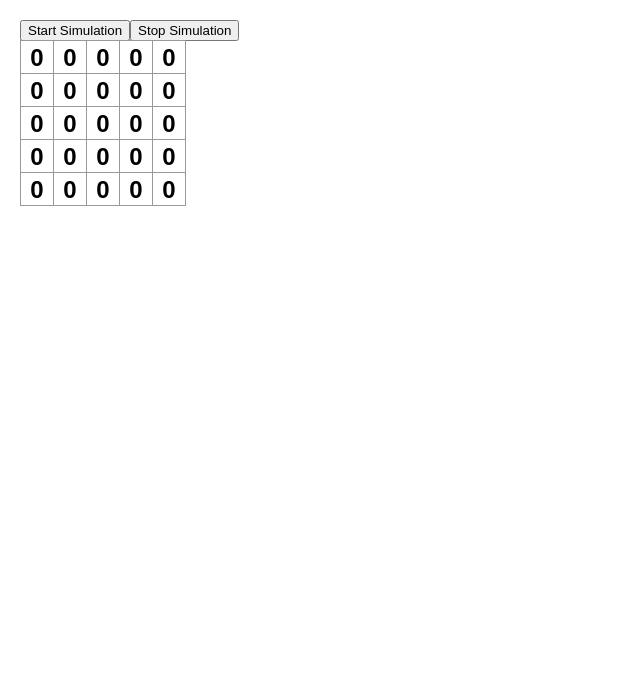
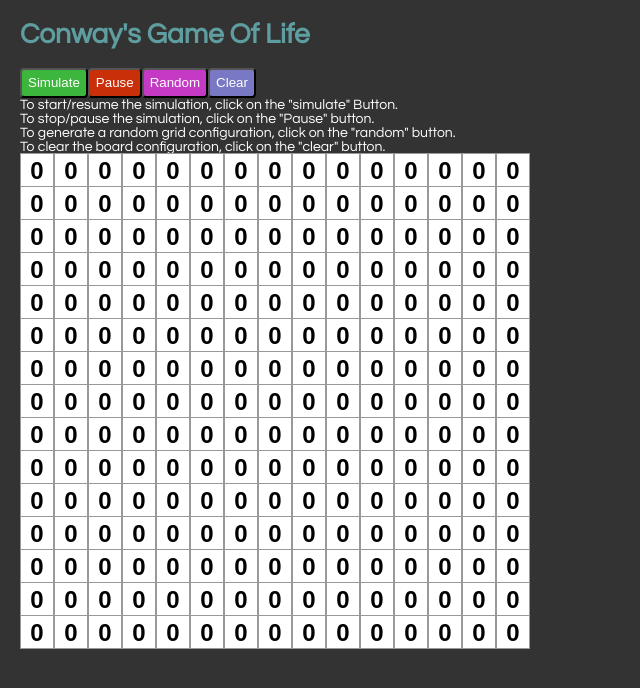
Before and after one commit to ethioeph/game-of-life-react, a React app: page / in a window 1280 px wide. Shown: the whole page, without its empty margins (0-640 px from the left). Built offline with nearby package versions, Linux system fonts and the light colour scheme.

Commit message:
finished version 1

```diff
--- a/src/index.css
+++ b/src/index.css
@@ -1,6 +1,43 @@
 body {
   font: 14px "Century Gothic", Futura, sans-serif;
   margin: 20px;
+  background-color: rgba(0, 0, 0, 0.8);
+}
+
+.App {
+  text-align: left;
+}
+
+.title{
+  color: cadetblue;
+}
+
+.button-style-green {
+  height:30px;
+  border-radius: 4px;
+  background-color: rgb(60, 182, 60);
+  color: white;
+}
+
+.button-style-red {
+  height: 30px;
+  border-radius: 4px;
+  background-color: rgb(201, 47, 9);
+  color: white;
+}
+
+.button-style-purple {
+  height: 30px;
+  border-radius: 4px;
+  background-color:rgb(197, 58, 197);
+  color: white;
+}
+
+.button-style-clear {
+  height: 30px;
+  border-radius: 4px;
+  background-color:rgb(120, 120, 197);
+  color: white;
 }
 
 ol, ul {
@@ -39,7 +76,7 @@ ol, ul {
   font-size: 24px;
   font-weight: bold;
   line-height: 34px;
-  height: 34px;
+    height: 34px;
   margin-right: -1px;
   margin-top: -1px;
   padding: 0;
--- a/src/index.js
+++ b/src/index.js
@@ -2,30 +2,10 @@ import React from 'react';
 import ReactDOM from 'react-dom';
 import './index.css';
 
-//This is a tic-tac-toe game that uses a 5 x 5 board for playing.
-/*
-//this is a class component, but since we now no longer have any state in this component we can re-write this as a functional component as shown below.
-class Square extends React.Component {
-  render() {
-    return (
-      //here note that we are passing in a function as the onClick property(prop).
-      <button className= "square"
-              onClick  = {() => this.props.onClick()}
-              >
-        {this.props.value}
-      </button>
-    );
-  }
-}
-*/
-
-//functional components takes props as input and returns 'what should be rendered'.
+//functional component for a single cell. Also determines color of cell (0: white, 1: pink).
 function Square(props){
   let cellColor;
-
-
   cellColor = props.value === 0 ? "square" : "square-red";
-
   return (
     <button className={cellColor} onClick={props.onClick}>
         {props.value}
@@ -33,85 +13,67 @@ function Square(props){
   )
 }
 
+//class component for the entire board.
 class Board extends React.Component {
 
+  //renders a cell and determines what happens when it is clicked.
   renderSquare(i) {
     return <Square value={this.props.squares[i]}
-                   onClick={()=> this.props.onClick(i)}
-                   />;//passing in a property(prop) called value to the square component.
+                   onClick={()=> this.props.onClick(i)}/>;
   }
 
+  //renders the entire board, by rendering each cell in a grid layout.
   render() {
+    var list = [];
+    for (var i = 0; i < 225; i++) {
+      list.push(i);
+    }
+
     return (
-      <div>
-        <div className="board-row">
-          {this.renderSquare(0)}
-          {this.renderSquare(1)}
-          {this.renderSquare(2)}
-          {this.renderSquare(3)}
-          {this.renderSquare(4)}
-        </div>
-        <div className="board-row">
-          {this.renderSquare(5)}
-          {this.renderSquare(6)}
-          {this.renderSquare(7)}
-          {this.renderSquare(8)}
-          {this.renderSquare(9)}
-
-        </div>
-        <div className="board-row">
-          {this.renderSquare(10)}
-          {this.renderSquare(11)}
-          {this.renderSquare(12)}
-          {this.renderSquare(13)}
-          {this.renderSquare(14)}
-        </div>
-        <div className="board-row">
-          {this.renderSquare(15)}
-          {this.renderSquare(16)}
-          {this.renderSquare(17)}
-          {this.renderSquare(18)}
-          {this.renderSquare(19)}
-        </div>
-        <div className="board-row">
-          {this.renderSquare(20)}
-          {this.renderSquare(21)}
-          {this.renderSquare(22)}
-          {this.renderSquare(23)}
-          {this.renderSquare(24)}
-        </div>
-
+      <div style={
+        {display: 'grid',
+        gridTemplateColumns: `repeat(${15},34px)`}}>
+          {list.map(num => <div key={`${num}`}> {this.renderSquare(num)} </div>)}
       </div>
-    );
+    )
   }
 }
 
 class Game extends React.Component {
-  //this is used to manage state of the game (e.g. moving between histories)
+  //the state of the game is housed in this component.
   constructor(props) {
     super(props);
+
     this.state = {
-        squares: Array(100).fill(0),
-        width: 10,
+        squares: Array(225).fill(0),
+        width: 15,
         interval: null,
     }
   }
 
+  //used to remove any live cells from the board.
+  clearGrid(){
+    const emptySquares = Array(225).fill(0);
+    this.setState({squares: emptySquares});
+  }
 
+  //used to bring random cells to life
+  populateRandom(){
+    let newSquares = Array.from({length: 225}, () => Math.round(Math.random()));
+    console.log(newSquares);
+    this.setState({squares: newSquares});
+  }
+
+  //determines which cell is clicked and toggles it's value (0 <-> 1).
   handleClick(i) {
-    console.log("handling click" + i);
     const squares = this.state.squares;
     let squaresCopy = [...squares];
     squaresCopy[i] = squares[i] ? 0 : 1;
     this.setState({squares: squaresCopy});
   }
 
-  stopSimulation(){
-    clearInterval(this.state.interval);
-  }
-
+  //used to initiate the game-of-life simulation
   startSimulation(){
-    console.log("started simulation");
     if(this.state.interval){
       clearInterval(this.state.interval);
     }
@@ -119,34 +81,37 @@ class Game extends React.Component {
     this.setState({interval: interval});
   }
 
+  //used to stop the game-of-life simulation
+  stopSimulation(){
+    clearInterval(this.state.interval);
+  }
+
+  //enforces the rules of conway's game of life on the current board state.
   simulate(){
-    console.log(this.state);
     const squares = this.state.squares;
     let squaresCopy = [...squares];
     const width = this.state.width;
 
-    //run one iteration of the game of life (use setState to update the array.)
+    //run one iteration of the game of life
     let liveNeighborsCount = 0;
-    for(let row = 1; row < width - 1; row++){
-      for(let col = 1; col < width - 1; col++){
+    for(let row = 0; row < width ; row++){
+      for(let col = 0; col < width ; col++){
         //looking at each of the eight neighbors and keeping track of the liveNeighbors
-        liveNeighborsCount = squaresCopy[width * row - 1 + col - 1] +
-        squaresCopy[width * row - 1 + col] +
-        squaresCopy[width * row - 1 + col + 1] +
+        let topLeft = row>0 && col > 0 ? squares[width * (row - 1) + (col - 1)] : 0;
+        let left = row>0 ? squares[width * (row - 1) + col] : 0;
+        let bottomLeft = row>0 && col < width -1 ? squares[width * (row - 1) + (col + 1)]: 0;
 
-        squaresCopy[width * row + col - 1] +
-        squaresCopy[width * row + col + 1 ] +
+        let top = col > 0? squares[width * row + (col - 1)] : 0;
+        let bottom = col < width - 1? squares[width * row + (col + 1)] :0;
 
-        squaresCopy[width * row + 1 + col - 1] +
-        squaresCopy[width * row + 1 + col] +
-        squaresCopy[width * row + 1 + col + 1];
+        let topRight = row < width - 1 && col > 0 ? squares[width * (row + 1) + (col - 1)] : 0;
+        let right = row < width - 1? squares[width * (row + 1) + col] : 0 ;
+        let bottomRight = row < width - 1 && col < width - 1? squares[width * (row + 1) + (col + 1)] : 0;
+        liveNeighborsCount = topLeft + left + bottomLeft + top + bottom + topRight + right + bottomRight;
 
-        if(squaresCopy[width * row + col] === 1){//live cell
-          if(liveNeighborsCount < 2){
-            squaresCopy[width * row + col] = 0;//dies by underpopulation
-          }
-          else if(liveNeighborsCount > 3){
-            squaresCopy[width * row + col] = 0;//dies by overpopulation
+        if(squares[width * row + col] === 1){//live cell
+          if(liveNeighborsCount < 2 || liveNeighborsCount > 3){
+            squaresCopy[width * row + col] = 0;//dies by underpopulation or overpopulation
           }
         }
         else{
@@ -157,20 +122,35 @@ class Game extends React.Component {
         liveNeighborsCount = 0;
       }
     }
-
-    console.log("Calling Set State!");
+    //update the grid with new grid configuration.
     this.setState({squares: squaresCopy});
-    // ,()=>
-    // setTimeout(this.simulate, 1000, this.state))
   }
 
+  //used to render the entire game
   render() {
-    //caching in memory the values in global game state
+    return (
+      <div className="App">
+      <h1 className="title">Conway's Game Of Life</h1>
+      <button className="button-style-green" onClick={() => this.startSimulation()}>Simulate</button>
+      <button className="button-style-red" onClick={() =>  this.stopSimulation()}>Pause</button>
+      <button className="button-style-purple" onClick={() =>  this.populateRandom()}>Random</button>
+      <button className="button-style-clear" onClick={() =>  this.clearGrid()}>Clear</button>
 
-    return (
-      <>
-      <button onClick={() => this.startSimulation()}>Start Simulation</button>
-      <button onClick={() =>  this.stopSimulation()}>Stop Simulation</button>
+      <div style={{color: 'white'}}>
+        To start/resume the simulation, click on the "simulate" Button.
+      </div>
+
+      <div style={{color: 'white'}}>
+      To stop/pause the simulation, click on the "Pause" button.
+      </div>
+
+      <div style={{color: 'white'}}>
+      To generate a random grid configuration, click on the "random" button.
+      </div>
+
+      <div style={{color: 'white'}}>
+      To clear the board configuration, click on the "clear" button.
+      </div>
 
       <div className="game">
         <div className="game-board">
@@ -179,12 +159,8 @@ class Game extends React.Component {
             onClick={(i) => this.handleClick(i)}
           />
         </div>
-        <div className="game-info">
-          {/* <div>{status}</div> */}
-          {/* <ol className="numbers">{moves}</ol> */}
-        </div>
       </div>
-      </>
+      </div>
     );
   }
 }
```
